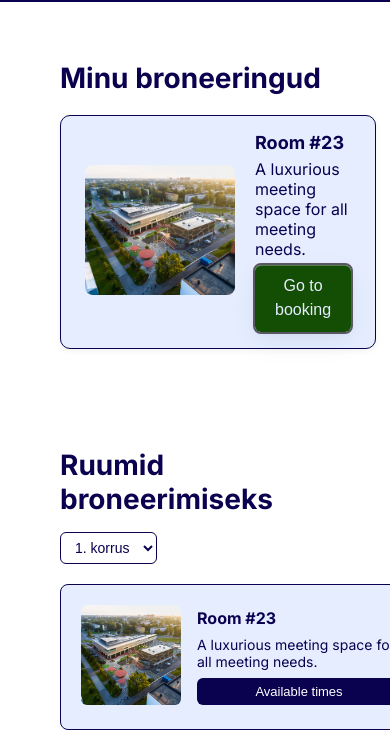
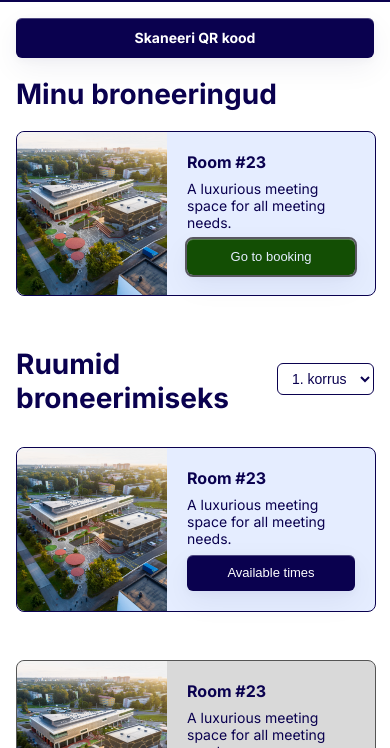
Before and after one commit to tenseoverflow/garage84, a website: page src/booking/index.html in a window 390 px wide. Both pictures are taken after a click on the button "Go to booking". Shown: the part 96-844 px from the top of the page. Drawn offline with Linux system fonts and the light colour scheme.

Commit message:
fix: bookings styling and mobile responsiveness

```diff
--- a/src/booking/index.html
+++ b/src/booking/index.html
@@ -6,61 +6,51 @@
     <meta name="viewport" content="width=device-width, initial-scale=1.0" />
     <link rel="stylesheet" href="/css/style.css" />
     <script type="module" src="/js/components/navbar.js"></script>
+    <script type="module" src="/js/components/room-card.js"></script>
   </head>
   <body>
     <!-- Navbar -->
     <app-navbar></app-navbar>
     <!-- My bookings -->
     <div class="my_bookings">
+      <a class="mobile-qr-button btn btn-small btn-primary" href="/qr/"
+        >Skaneeri QR kood</a
+      >
       <h1>Minu broneeringud</h1>
-      <div class="frame_my_bookings">
-        <div class="info_my_bookings">
-          <div class="room_picture">
-            <img
-              src="/assets/MURG.jpg"
-              height="100"
-              alt="pilt MURGi hoonest."
-            />
-          </div>
-          <div class="text_content">
-            <p>Room #23</p>
-            <p>A luxurious meeting space for all meeting needs.</p>
-            <button class="btn btn-success">Go to booking</button>
-          </div>
-        </div>
+      <div class="room-grid">
+        <room-card
+          title="Room #23"
+          description="A luxurious meeting space for all meeting needs."
+          img="/assets/MURG.jpg"
+          status="booked"
+        ></room-card>
       </div>
     </div>
     <!-- New booking -->
     <div class="new_booking">
+      <div class="booking-header">
         <h1>Ruumid broneerimiseks</h1>
         <select class="floor-select">
           <option value="1_floor">1. korrus</option>
           <option value="2_floor">2. korrus</option>
           <option value="3_floor">3. korrus</option>
         </select>
+      </div>
       <div class="rooms-grid">
         <!-- Example available card -->
-        <div class="room-card available">
-          <div class="thumb">
-            <img src="/assets/MURG.jpg" alt="Room image" />
-          </div>
-          <div class="details">
-            <p>Room #23</p>
-            <p>A luxurious meeting space for all meeting needs.</p>
-            <button>Available times</button>
-          </div>
-        </div>
+        <room-card
+          title="Room #23"
+          description="A luxurious meeting space for all meeting needs."
+          img="/assets/MURG.jpg"
+          status="available"
+        ></room-card>
         <!-- Example not available card -->
-        <div class="room-card not-available">
-          <div class="thumb">
-            <img src="/assets/MURG.jpg" alt="Room image" />
-          </div>
-          <div class="details">
-            <p>Room #23</p>
-            <p>A luxurious meeting space for all meeting needs.</p>
-            <button>Not available</button>
-          </div>
-        </div>
+        <room-card
+          title="Room #23"
+          description="A luxurious meeting space for all meeting needs."
+          img="/assets/MURG.jpg"
+          status="not-available"
+        ></room-card>
       </div>
     </div>
   </body>
--- a/src/css/components/navbar.css
+++ b/src/css/components/navbar.css
@@ -59,7 +59,7 @@
   display: none;
 }
 
-@media (max-width: 768px) {
+@media (max-width: 788px) {
   .nav-link {
     display: none;
   }
--- a/src/css/components/room-card.css
+++ b/src/css/components/room-card.css
@@ -5,18 +5,17 @@
   background: var(--secondary);
   border: 0.0625rem solid var(--primary);
   border-radius: 0.5rem;
-  padding: 1.25rem;
-  width: 20rem;
+  width: 100%;
+  max-width: 25rem;
 }
 
-.room-card .thumb {
-  flex: 0 0 6.25rem;
-}
+.room-card img {
+  object-fit: cover;
+  height: fit-content;
+  border-radius: 0.5rem 0 0 0.5rem;
 
-.room-card .thumb img {
-  width: 6.25rem;
-  height: 6.25rem;
-  border-radius: 0.375rem;
+  width: 9.375rem;
+  height: auto;
   object-fit: cover;
 }
 
@@ -26,6 +25,7 @@
   justify-content: space-between;
   flex: 1;
   gap: 0.5rem;
+  padding: 1.25rem 1.25rem 1.25rem 0;
 }
 
 .room-card .details p {
@@ -69,3 +69,10 @@
   color: var(--background);
   cursor: not-allowed;
 }
+
+@media (max-width: 768px) {
+  .room-card {
+    width: 100%;
+    max-width: none;
+  }
+}
--- a/src/css/pages/bookings.css
+++ b/src/css/pages/bookings.css
@@ -9,26 +9,21 @@
 
 .frame_my_bookings {
   display: flex;
+  flex-wrap: wrap;
   align-items: center;
   background-color: var(--secondary);
   border: 0.0625rem solid var(--primary);
   border-radius: 0.625rem;
   padding: 1rem 1.5rem;
-  width: fit-content;
   box-shadow: 0 0.125rem 0.375rem rgba(0, 0, 0, 0.05);
+  box-sizing: border-box;
+  gap: 0.5rem;
 }
 
 .info_my_bookings {
   display: flex;
-  align-items: center;
+  align-items: stretch;
   gap: 1.25rem;
-}
-
-.room_picture img {
-  border-radius: 0.5rem;
-  width: 9.375rem;
-  height: auto;
-  object-fit: cover;
 }
 
 .text_content {
@@ -64,7 +59,6 @@
   font-size: 0.875rem;
   color: var(--primary);
   background: var(--background);
-  margin-bottom: 1.25rem;
 }
 
 .rooms-grid {
@@ -96,3 +90,33 @@
   gap: 1rem;
   margin-bottom: 4rem;
 }
+
+.booking-header {
+  display: flex;
+  justify-content: space-between;
+  align-items: center;
+  justify-items: center;
+  margin-bottom: 1rem;
+}
+
+.mobile-qr-button {
+  display: none;
+}
+
+@media (max-width: 768px) {
+  .mobile-qr-button {
+    display: block;
+    background-color: var(--primary);
+    color: var(--background);
+    font-weight: bold;
+    text-align: center;
+  }
+
+  .my_bookings {
+    padding: 1rem 1rem;
+  }
+
+  .new_booking {
+    padding: 1rem 1rem;
+  }
+}
--- /dev/null
+++ b/src/js/components/room-card.js
@@ -0,0 +1,163 @@
+const template = document.createElement("template");
+template.innerHTML = `
+  <div class="room-card info_my_bookings">
+    <img part="image"/>
+    <div class="details text_content">
+      <p class="title"></p>
+      <p class="desc"></p>
+      <button class="action btn" part="button"></button>
+    </div>
+  </div>
+`;
+
+class RoomCard extends HTMLElement {
+  static get observedAttributes() {
+    return ["title", "description", "img", "status", "button-text"];
+  }
+
+  constructor() {
+    super();
+    // render into light DOM so global stylesheet applies
+    this.appendChild(template.content.cloneNode(true));
+    this._imgEl = this.querySelector("img");
+    this._titleEl = this.querySelector(".title");
+    this._descEl = this.querySelector(".desc");
+    this._button = this.querySelector("button.action");
+    this._root = this.querySelector(".room-card");
+
+    this._onClick = this._onClick.bind(this);
+  }
+
+  connectedCallback() {
+    this._upgradeProperties();
+    this._render();
+    this._button.addEventListener("click", this._onClick);
+  }
+
+  disconnectedCallback() {
+    this._button.removeEventListener("click", this._onClick);
+  }
+
+  attributeChangedCallback(name, oldVal, newVal) {
+    if (oldVal === newVal) return;
+    this._render();
+  }
+
+  // support setting properties directly on the element instance
+  _upgradeProperties() {
+    ["title", "description", "img", "status", "buttonText"].forEach((prop) => {
+      if (Object.prototype.hasOwnProperty.call(this, prop)) {
+        const val = this[prop];
+        delete this[prop];
+        this[prop] = val;
+      }
+    });
+  }
+
+  get title() {
+    return this.getAttribute("title") || "";
+  }
+  set title(v) {
+    this.setAttribute("title", v);
+  }
+
+  get description() {
+    return this.getAttribute("description") || "";
+  }
+  set description(v) {
+    this.setAttribute("description", v);
+  }
+
+  get img() {
+    return this.getAttribute("img") || "";
+  }
+  set img(v) {
+    this.setAttribute("img", v);
+  }
+
+  get status() {
+    return this.getAttribute("status") || "available";
+  }
+  set status(v) {
+    this.setAttribute("status", v);
+  }
+
+  get buttonText() {
+    return this.getAttribute("button-text") || "";
+  }
+  set buttonText(v) {
+    this.setAttribute("button-text", v);
+  }
+
+  _render() {
+    if (!this.isConnected) return;
+    this._imgEl.src = this.img || "/assets/MURG.jpg";
+    this._imgEl.alt = this.title || "Room image";
+    this._titleEl.textContent = this.title || "";
+    this._descEl.textContent = this.description || "";
+
+    const status = (this.status || "").toLowerCase();
+    let text = this.buttonText || "";
+    let disabled = false;
+
+    if (!text) {
+      if (status === "booked") text = "Go to booking";
+      else if (status === "available") text = "Available times";
+      else if (
+        status === "not-available" ||
+        status === "notavailable" ||
+        status === "unavailable"
+      )
+        text = "Not available";
+      else text = "Details";
+    }
+
+    if (status === "booked") {
+      // booked — interactive
+    } else if (status === "available") {
+      // available — interactive
+    } else {
+      // not available/unrecognized
+      disabled = status !== "available" && status !== "booked";
+    }
+
+    // map to global button variant classes so existing CSS applies
+    const variantClass =
+      status === "booked"
+        ? "btn-success"
+        : status === "available"
+          ? "btn-primary"
+          : "";
+    this._button.textContent = text;
+    this._button.className = "action btn " + (variantClass ? variantClass : "");
+
+    if (disabled) this._button.setAttribute("disabled", "");
+    else this._button.removeAttribute("disabled");
+
+    // also toggle wrapper classes to match previous markup selectors
+    if (this._root) {
+      // keep info_my_bookings and room-card, add status flags used by global CSS
+      this._root.classList.remove("available", "not-available", "booked");
+      if (status === "available") this._root.classList.add("available");
+      else if (status === "booked") this._root.classList.add("booked");
+      else this._root.classList.add("not-available");
+    }
+  }
+
+  _onClick() {
+    // If button is disabled do nothing
+    if (this._button.hasAttribute("disabled")) return;
+    const payload = { title: this.title, status: this.status };
+    this.dispatchEvent(
+      new CustomEvent("room-action", {
+        detail: payload,
+        bubbles: true,
+        composed: true,
+      })
+    );
+  }
+}
+
+customElements.define("room-card", RoomCard);
+
+export default RoomCard;
```
Also changed, not shown: src/booking/new/index.html (+2 -18 lines), src/settings/index.html (+2 -19 lines). Lines whose indentation alone changed are shown as unchanged.
